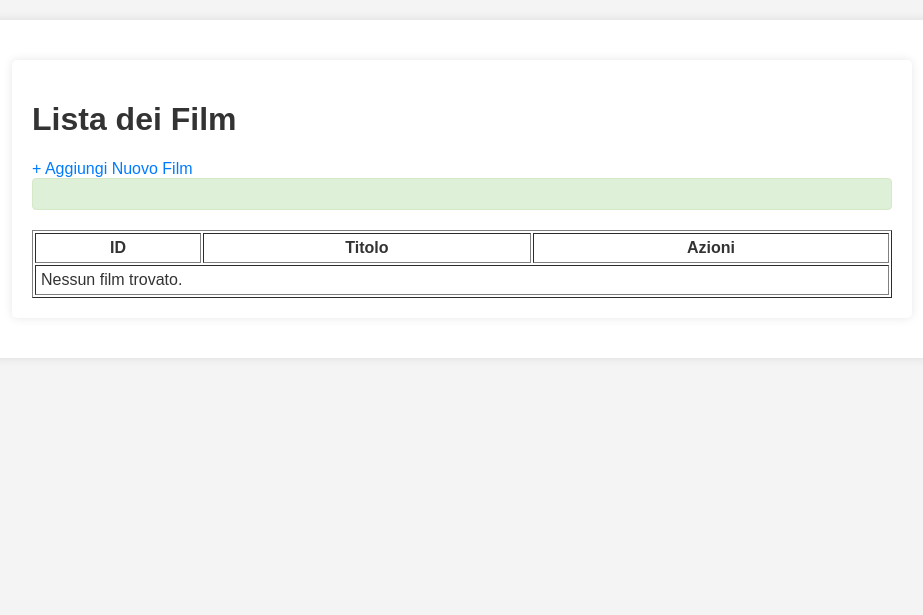
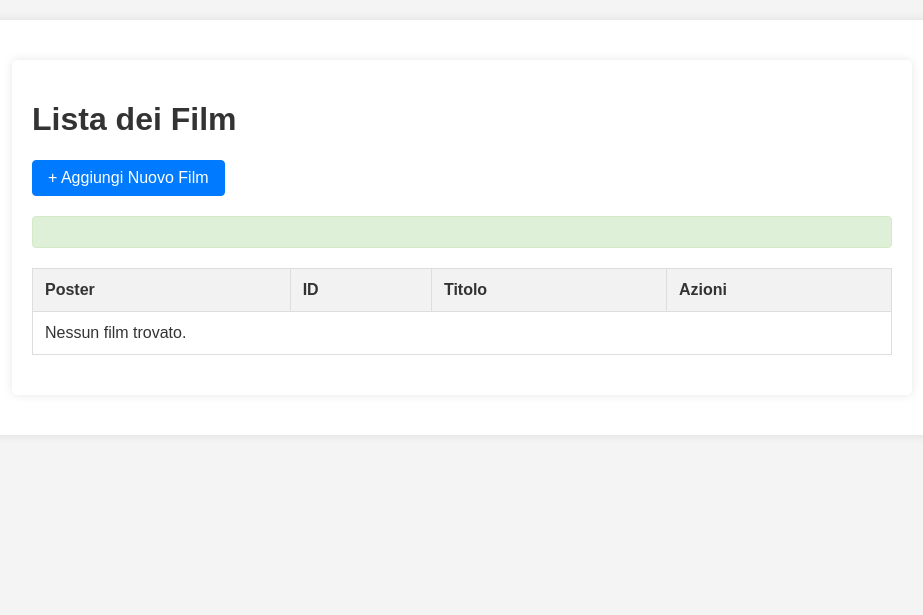
Before and after one commit to AntonMacan/cinema, a CodeIgniter 4 app: the page made by cinema/app/Views/admin/films/index.php in a window 1280 px wide. Shown: the part 48-663 px from the top of the page, without its empty margins (178-1101 px from the left). Run offline with PHP 8.4 and a stand-in for CodeIgniter, Linux system fonts and the light colour scheme; the template is opened without the code that fills it, so the values that code supplies are empty; some libraries are stand-ins or nearby versions.

Commit message:
Added pagination and CSS

```diff
--- a/cinema/app/Config/Routes.php
+++ b/cinema/app/Config/Routes.php
@@ -9,7 +9,7 @@ $routes->get('/', 'HomeController::index');
 $routes->match(['GET', 'POST'], '/register', 'UtenteController::register');
 $routes->match(['GET', 'POST'], 'login', 'UtenteController::login');
 $routes->get('dashboard', 'DashboardController::index', ['filter' => 'auth']);
-$routes->get('myprofile', 'UtenteController::profil', ['filter' => 'auth']);
+$routes->get('tickets', 'UtenteController::profil', ['filter' => 'auth']);
 $routes->get('logout', 'UtenteController::logout');
 $routes->group('admin', ['filter' => 'auth:gestore'], static function ($routes) {
     $routes->get('films', 'Admin\FilmController::index');
--- a/cinema/app/Views/admin/films/index.php
+++ b/cinema/app/Views/admin/films/index.php
@@ -1,47 +1,59 @@
 <?= $this->extend('layouts/main_layout') ?>
+
 <?= $this->section('title') ?>
-Film
+Amministrazione Film
 <?= $this->endSection() ?>
+
 <?= $this->section('content') ?>
 <div class="container">
     <h1>Lista dei Film</h1>
-    <a href="/admin/films/new" >+ Aggiungi Nuovo Film</a>
+
+    <a href="/admin/films/new" class="btn btn-primary mb-20">+ Aggiungi Nuovo Film</a>
 
     <?php if (session()->get('success')): ?>
         <div class="alert alert-success"><?= session()->get('success') ?></div>
     <?php endif; ?>
 
-    <table border="1" cellpadding="5" width="100%">
+    <table class="table-admin">
         <thead>
             <tr>
+                <th>Poster</th>
                 <th>ID</th>
                 <th>Titolo</th>
-                <th>Azioni</th>
-            </tr>
+                <th width="200px">Azioni</th> </tr>
         </thead>
         <tbody>
             <?php if (!empty($films)): ?>
                 <?php foreach ($films as $film): ?>
                     <tr>
+                        <td>
+                            <img src="/uploads/posters/<?= esc($film->poster ?? 'default.jpg') ?>" alt="<?= esc($film->titolo) ?>" width="60">
+                        </td>
                         <td><?= $film->id ?></td>
                         <td><?= esc($film->titolo) ?></td>
                         <td>
-                            <a href="/admin/films/edit/<?= $film->id ?>">Modifica</a> |
-                            <form action="/admin/films/delete/<?= $film->id ?>" method="post" >
-                                <?= csrf_field() ?>
-                                <button type="submit" onclick="return confirm('Sei sicuro di voler eliminare questo film?');">
-                                    Elimina
-                                </button>
-                            </form>
+                            <div class="actions-group">
+                                <a href="/admin/films/edit/<?= $film->id ?>" class="btn btn-sm btn-info">Modifica</a>
+                                <form action="/admin/films/delete/<?= $film->id ?>" method="post">
+                                    <?= csrf_field() ?>
+                                    <button type="submit" class="btn btn-sm btn-danger" onclick="return confirm('Sei sicuro di voler eliminare questo film?');">
+                                        Elimina
+                                    </button>
+                                </form>
+                            </div>
                         </td>
                     </tr>
                 <?php endforeach; ?>
             <?php else: ?>
                 <tr>
-                    <td colspan="3">Nessun film trovato.</td>
+                    <td colspan="4">Nessun film trovato.</td>
                 </tr>
             <?php endif; ?>
         </tbody>
     </table>
+
+    <div class="pager-container">
+        <?= $pager->links() ?>
+    </div>
 </div>
 <?= $this->endSection() ?>
--- a/cinema/app/Views/dashboard.php
+++ b/cinema/app/Views/dashboard.php
@@ -11,7 +11,7 @@
     <p>Questa è la tua dashboard personale. Sei loggato con successo.</p>
 
     <hr>
-    <a href="/myprofile">Vedi i Miei Biglietti</a>
+    <a href="/tickets">Vedi i Miei Biglietti</a>
     <hr>
     <a href="/logout" class="logout-link">Logout (Odjava)</a>
 </div>
--- a/cinema/app/Views/partials/_header.php
+++ b/cinema/app/Views/partials/_header.php
@@ -15,7 +15,7 @@
                     <li><a href="/admin/proiezioni" style="color: #ffc107;">Proiezioni</a></li>
                 <?php endif; ?>
 
-                <li><a href="/myprofile" style="color: white;">I miei biglietti</a></li>
+                <li><a href="/tickets" style="color: white;">I miei biglietti</a></li>
                 <li style="color: #ccc;">
                     | <span>Benvenuto, <?= esc(session()->get('nome')) ?></span>
                 </li>
--- a/cinema/public/css/style.css
+++ b/cinema/public/css/style.css
@@ -105,15 +105,6 @@ select {
     border-radius: 4px;
 }
 
-button[type="submit"] {
-    padding: 10px 15px;
-    font-size: 1.1em;
-    background-color: #007bff;
-    color: white;
-    border: none;
-    cursor: pointer;
-    border-radius: 5px;
-}
 button[type="submit"]:hover {
     background-color: #0056b3;
 }
@@ -426,10 +417,10 @@ button[type="submit"]:hover {
 
 
 /* =================================
-   FORME I GUMBI (POBOLJŠANA VERZIJA)
+   FORME I GUMBI (REFAKTORIRANA VERZIJA)
 ==================================== */
 .form-group {
-    margin-bottom: 1.2rem; /* Malo veći razmak */
+    margin-bottom: 1.2rem;
 }
 
 .form-group label {
@@ -448,31 +439,242 @@ input[type="number"],
 textarea,
 select {
     width: 100%;
-    padding: 10px; /* Malo veći padding */
+    padding: 10px;
     box-sizing: border-box;
     border: 1px solid #ccc;
     border-radius: 4px;
-    font-size: 1rem; /* Usklađuje veličinu fonta */
+    font-size: 1rem;
 }
 
-/* Mijenja boju obruba kada je polje u fokusu */
 input:focus, textarea:focus, select:focus {
     outline: none;
     border-color: #007bff;
     box-shadow: 0 0 5px rgba(0, 123, 255, 0.25);
 }
 
-button[type="submit"] {
-    padding: 12px 20px; /* Malo veći gumb */
+/* === KLJUČNA PROMJENA JE OVDJE === */
+
+/* Maknuli smo `button[type="submit"]` i definirali osnovni stil za SVE gumbe s klasom .btn */
+.btn {
+    display: inline-block;
+    padding: 12px 20px;
     font-size: 1.1em;
+    font-weight: 400;
+    text-align: center;
+    white-space: nowrap;
+    vertical-align: middle;
+    cursor: pointer;
+    border: 1px solid transparent;
+    border-radius: 5px;
+    transition: background-color 0.2s ease-in-out;
+    text-decoration: none; /* Da se primijeni i na <a> linkove */
+}
+
+.btn:hover {
+    text-decoration: none; /* Uklanja podcrtavanje na linkovima */
+}
+
+/* Ostatak .btn klasa ostaje isti, one samo dodaju boje i mijenjaju veličine */
+.btn-sm {
+    padding: 5px 10px;
+    font-size: 0.875rem;
+}
+.btn-primary {
+    color: #fff;
+    background-color: #007bff;
+    border-color: #007bff;
+}
+.btn-primary:hover {
+    color: #fff;
+    background-color: #0069d9;
+    border-color: #0062cc;
+}
+.btn-info {
+    color: #fff;
+    background-color: #17a2b8;
+    border-color: #17a2b8;
+}
+.btn-info:hover {
+    color: #fff;
+    background-color: #138496;
+    border-color: #117a8b;
+}
+.btn-danger {
+    color: #fff;
+    background-color: #dc3545;
+    border-color: #dc3545;
+}
+.btn-danger:hover {
+    color: #fff;
+    background-color: #c82333;
+    border-color: #bd2130;
+}
+.ticket.ticket-expired {
+    background-color: #f1f1f1; /* Malo tamnija, isprana pozadina */
+    opacity: 0.7; /* Čini ga polu-prozirnim da izgleda neaktivno */
+    border-left-color: #aaa; /* Siva umjesto plave linije */
+}
+
+.ticket.ticket-expired h3 {
+    color: #777; /* Tamniji, manje istaknut tekst naslova */
+}
+
+/* =================================
+   STILOVI ZA PAGINACIJU
+==================================== */
+.pager-container {
+    margin-top: 20px;
+    text-align: center;
+}
+
+.pagination {
+    display: inline-flex;
+    list-style: none;
+    padding: 0;
+    border-radius: 5px;
+    box-shadow: 0 2px 5px rgba(0,0,0,0.1);
+}
+
+.pagination li {
+    margin: 0;
+}
+
+.pagination li a {
+    display: block;
+    padding: 10px 15px;
+    color: #007bff;
+    text-decoration: none;
+    border: 1px solid #ddd;
+    border-left-width: 0;
+    background-color: white;
+    transition: background-color 0.2s;
+}
+
+.pagination li:first-child a {
+    border-left-width: 1px;
+    border-top-left-radius: 5px;
+    border-bottom-left-radius: 5px;
+}
+
+.pagination li:last-child a {
+    border-top-right-radius: 5px;
+    border-bottom-right-radius: 5px;
+}
+
+.pagination li.active a {
     background-color: #007bff;
     color: white;
-    border: none;
-    cursor: pointer;
-    border-radius: 5px;
-    transition: background-color 0.2s ease-in-out; /* Glatka tranzicija */
+    border-color: #007bff;
+    cursor: default;
 }
 
-button[type="submit"]:hover {
-    background-color: #0056b3;
+.pagination li a:hover:not(.active) {
+    background-color: #0069d9;
 }
+
+.pagination li.disabled a {
+    color: #ccc;
+    cursor: default;
+    background-color: #f9f9f9;
+}
+
+/* =================================
+   STILOVI ZA ADMIN TABLICE I GUMBE
+==================================== */
+
+/* Generičke klase za gumbe */
+.btn {
+    display: inline-block;
+    padding: 8px 15px;
+    margin-bottom: 0;
+    font-size: 1rem;
+    font-weight: 400;
+    text-align: center;
+    white-space: nowrap;
+    vertical-align: middle;
+    cursor: pointer;
+    border: 1px solid transparent;
+    border-radius: 4px;
+    text-decoration: none;
+    transition: all 0.2s ease-in-out;
+}
+.btn:hover {
+    text-decoration: none;
+}
+.btn-sm {
+    padding: 5px 10px;
+    font-size: 0.875rem;
+}
+.btn-primary {
+    color: #fff;
+    background-color: #007bff;
+    border-color: #007bff;
+}
+.btn-primary:hover {
+    color: #fff;
+    background-color: #0069d9;
+    border-color: #0062cc;
+}
+.btn-info {
+    color: #fff;
+    background-color: #17a2b8;
+    border-color: #17a2b8;
+}
+.btn-info:hover {
+    color: #fff;
+    background-color: #138496;
+    border-color: #117a8b;
+}
+.btn-danger {
+    color: #fff;
+    background-color: #dc3545;
+    border-color: #dc3545;
+}
+.btn-danger:hover {
+    color: #fff;
+    background-color: #c82333;
+    border-color: #bd2130;
+}
+
+/* Dodatni razmak ispod gumba */
+.mb-20 {
+    margin-bottom: 20px;
+}
+
+/* Stil za tablicu */
+.table-admin {
+    width: 100%;
+    border-collapse: collapse; /* Spaja rubove ćelija */
+    margin-top: 20px;
+}
+
+.table-admin th,
+.table-admin td {
+    padding: 12px;
+    border: 1px solid #ddd;
+    text-align: left;
+    vertical-align: middle; /* Vertikalno poravnanje */
+}
+
+.table-admin thead th {
+    background-color: #f2f2f2; /* Svijetlo siva pozadina za zaglavlje */
+    font-weight: bold;
+}
+
+.table-admin tbody tr:nth-child(even) {
+    background-color: #f9f9f9; /* Zebra-pruge za lakše čitanje */
+}
+
+.table-admin tbody tr:hover {
+    background-color: #f1f1f1; /* Boja retka kada se prijeđe mišem */
+}
+
+/* Stil za grupu akcija */
+.actions-group {
+    display: flex;
+    align-items: center;
+    gap: 10px; /* Razmak između gumba */
+}
+.actions-group form {
+    margin: 0;
+}
```
Also changed, not shown: cinema/app/Controllers/Admin/FilmController.php (+14 -7 lines), cinema/app/Views/profil.php (+30 -15 lines).
